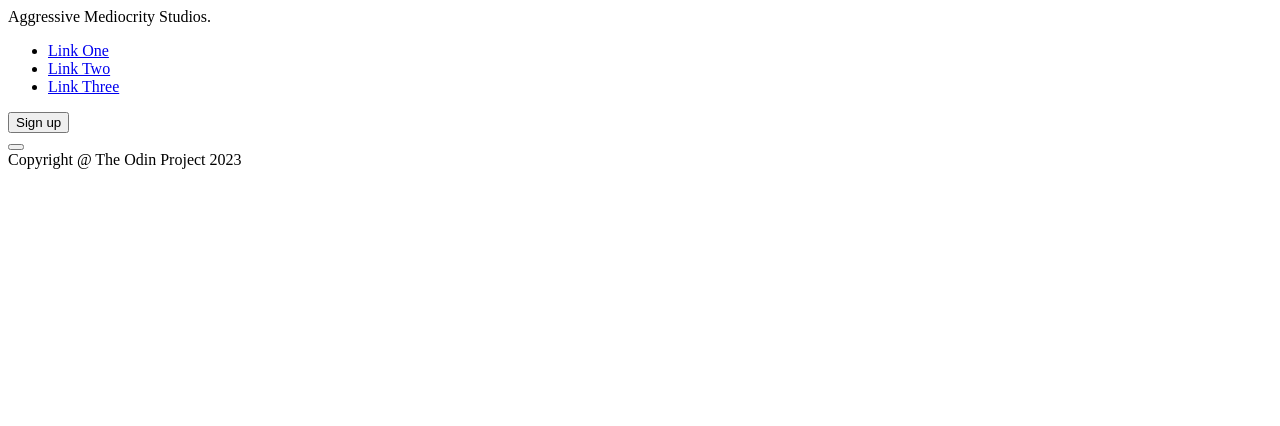
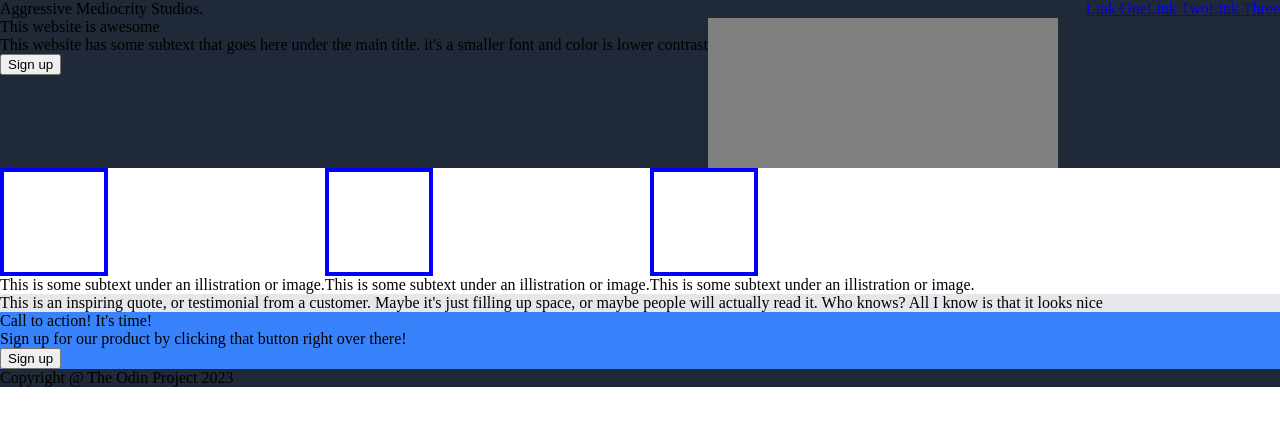
Before and after one commit to Doomnoom/Landing-page, a plain HTML site: page index.html in a window 1280 px wide. Drawn offline with Linux system fonts and the light colour scheme.

Commit message:
add all content with style pieces

```diff
--- a/index.html
+++ b/index.html
@@ -2,6 +2,7 @@
 <html lang="en">
     <head>
         <meta charset="utf-8">
+        <link rel="stylesheet" href="style.css">
         <title>Landing Page</title>
     </head>
 
@@ -19,36 +20,38 @@
 
         <div class="content">
             <div class="register">
-                <div class="title"></div>
-                <div class="content"></div>
-                <button>Sign up</button>
+                <ul>
+                    <li><div class="title">This website is awesome</div></li>
+                    <li><div class="content">This website has some subtext that goes here under the main title. it's a smaller font and color is lower contrast</div></li>
+                    <li><button>Sign up</button></li>
+                </ul>
                 <div class="pic"></div>
             </div>
 
             <div class="info">
                 <div class="container">
                     <div class="square"></div>
-                    <div class="description"></div>
+                    <div class="description">This is some subtext under an illistration or image.</div>
                 </div>
                 <div class="container">
                     <div class="square"></div>
-                    <div class="description"></div>
+                    <div class="description">This is some subtext under an illistration or image.</div>
                 </div>
                 <div class="container">
                     <div class="square"></div>
-                    <div class="description"></div>
+                    <div class="description">This is some subtext under an illistration or image.</div>
                 </div>
             </div>
 
             <div class="quote">
-                <div class="text"></div>
+                <div class="text">This is an inspiring quote, or testimonial from a customer. Maybe it's just filling up space, or maybe people will actually read it. Who knows? All I know is that it looks nice</div>
             </div>
 
             <div class="adspace">
                 <div class="ad">
-                    <div class="title"></div>
-                    <div class="text"></div>
-                    <button class="button"></button>
+                    <div class="title">Call to action! It's time!</div>
+                    <div class="text">Sign up for our product by clicking that button right over there!</div>
+                    <button class="button">Sign up</button>
                 </div>
             </div>
         </div>
--- a/style.css
+++ b/style.css
@@ -0,0 +1,55 @@
+body{
+    display: flex;
+    flex-direction: column;
+    padding: 0;
+    margin: 0;
+}
+
+ul{
+    list-style-type: none;
+    padding: 0;
+    margin: 0;
+}
+
+.nav ul{
+    display: flex;
+}
+
+.square{
+    border: solid 4px blue;
+    height: 100px;
+    width: 100px;
+}
+
+.pic{
+    height: 150px;
+    width: 350px;
+    background-color: grey;
+}
+
+.header,
+.register,
+.footer{
+    background-color: #1f2937;
+}
+
+.header{
+    display: flex;
+    justify-content: space-between;
+}
+
+.register{
+    display: flex;
+}
+
+.info{
+    display: flex;
+}
+
+.quote{
+    background-color: #e5e7eb;
+}
+
+.ad{
+    background-color: #3882fb;
+}
```
